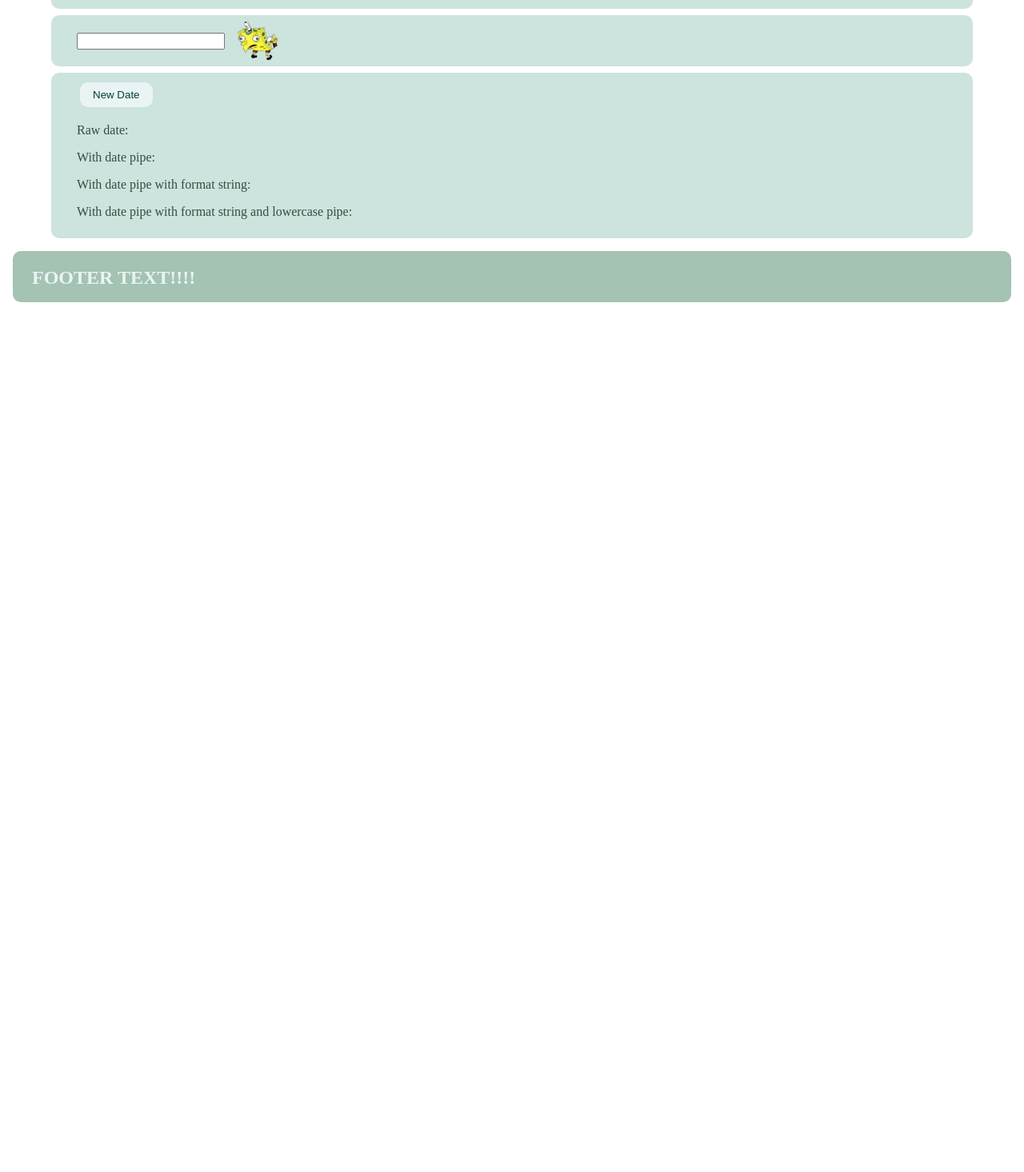
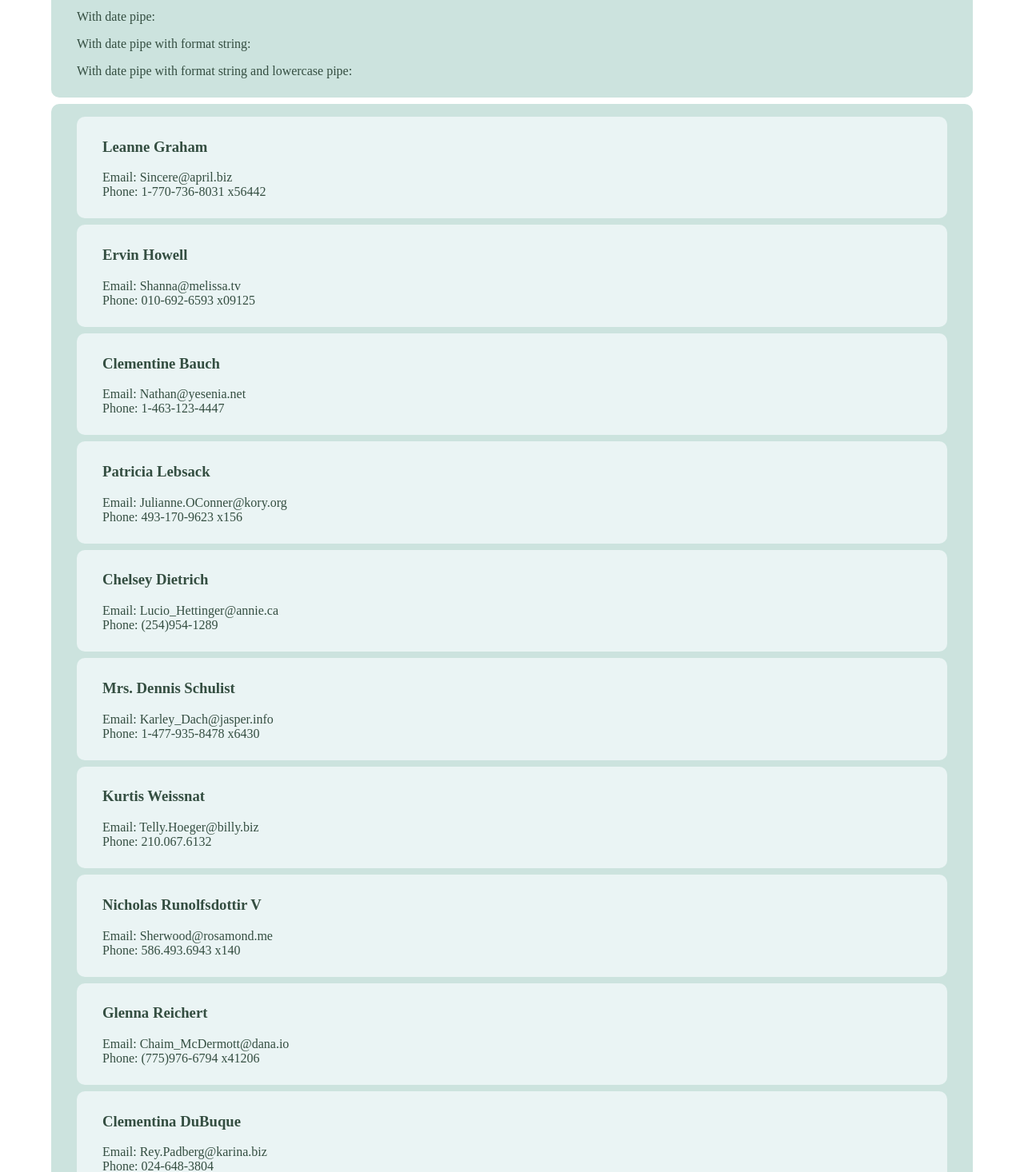
Before and after one commit to ephopper/angular-kt, an Angular app: page / in a window 1280 px wide. Shown: the part 366-1832 px from the top of the page at 80% size. Before the commit the page ends 800 px from the top, so only its background shows below. Built offline with nearby package versions, Linux system fonts and the light colour scheme.

Commit message:
adds users, user cards. removes CoL from app.component

```diff
--- a/src/app/app.component.html
+++ b/src/app/app.component.html
@@ -23,31 +23,6 @@
       </app-card>
 
       <app-card>
-        <div>
-          <app-foo (isGreaterThan3)="onGreaterThan3($event)"></app-foo>
-          <h1
-            *ngIf="winCashAndPrizes"
-            appColorText
-            [color]="'green'"
-          >
-            {{ cashAndPrizes }}
-          </h1>
-        </div>
-      </app-card>
-
-      <app-card>
-        <div>
-          <div *ngIf="showCOL">
-            <app-circle-of-life [someVal]="value"></app-circle-of-life>
-            <button (click)="onUpdateVal()">Update Value</button>
-          </div>
-          <div>
-            <button (click)="onToggleCOL()">Toggle Circle of Life</button>
-          </div>
-        </div>
-      </app-card>
-
-      <app-card>
         <div class="input-container">
           <input type="text" [(ngModel)]="text">
           <img src="../assets/PinClipart.com_spongebob-clipart_5274026.png"/>
@@ -64,6 +39,16 @@
         <p class="date-label">With date pipe with format string: <span class="date">{{ date | date:'EEEE MM/dd/YYYY' }}</span></p>
         <p class="date-label">With date pipe with format string and lowercase pipe: <span class="date">{{ date | date:'EEEE MM/dd/YYYY' | lowercase }}</span></p>
       </app-card>
+
+      <app-card>
+        <app-card *ngFor="let user of users" [backgroundColor]="'#eaf4f4'">
+          <h3 class="name-card-header">{{ user.name }}</h3>
+          <div class="name-card-text-container">
+            <p class="name-card-text">Email: {{ user.email }}</p>
+            <p class="name-card-text">Phone: {{ user.phone }}</p>
+          </div>
+        </app-card>
+      </app-card>
     </div>
 
     <!-- Footer -->
--- a/src/app/app.component.scss
+++ b/src/app/app.component.scss
@@ -28,3 +28,16 @@
 .date {
   color: #bc6c25;
 }
+
+.name-card-header {
+  color: #344e41;
+}
+
+.name-card-text-container {
+  padding-bottom: 1rem;
+}
+
+.name-card-text {
+  margin: 0rem;
+  color: #344e41;
+}
--- a/src/app/app.component.ts
+++ b/src/app/app.component.ts
@@ -1,4 +1,5 @@
 import { Component } from '@angular/core';
+import { users } from '../assets/users';
 
 @Component({
   selector: 'app-root',
@@ -9,23 +10,13 @@
 
   public date: string = '';
   public text: string = '';
+  public users: any = users;
 
   public winCashAndPrizes: boolean = false;
   public cashAndPrizes: string = 'BIG MONEY!!!!!';
 
-  public value: number = 99;
-  public showCOL: boolean = false;
-
   public onGreaterThan3($event: boolean): void {
     this.winCashAndPrizes = $event;
-  }
-
-  public onUpdateVal(): void {
-    this.value++;
-  }
-
-  public onToggleCOL(): void {
-    this.showCOL = !this.showCOL;
   }
 
   public onNewDate(): void {
--- a/src/app/layout/card/card.component.html
+++ b/src/app/layout/card/card.component.html
@@ -1,3 +1,3 @@
-<div class="container">
+<div [style.background-color]="backgroundColor" class="container">
     <ng-content></ng-content>
 </div>
--- a/src/app/layout/card/card.component.scss
+++ b/src/app/layout/card/card.component.scss
@@ -1,6 +1,5 @@
 .container {
     padding: 0.5rem 2rem;
     margin: 0.5rem 0;
-    background-color: #cce3de;
     border-radius: 10px;
 }
--- a/src/app/layout/card/card.component.ts
+++ b/src/app/layout/card/card.component.ts
@@ -1,4 +1,4 @@
-import { Component, OnInit } from '@angular/core';
+import { Component, Input, OnInit } from '@angular/core';
 
 @Component({
   selector: 'app-card',
@@ -7,6 +7,8 @@
 })
 export class CardComponent implements OnInit {
 
+  @Input() public backgroundColor: string = '#cce3de';
+
   constructor() { }
 
   ngOnInit(): void {
--- /dev/null
+++ b/src/assets/users.ts
@@ -0,0 +1,232 @@
+export const users = [
+    {
+      id: 1,
+      name: 'Leanne Graham',
+      username: 'Bret',
+      email: 'Sincere@april.biz',
+      address: {
+        street: 'Kulas Light',
+        suite: 'Apt. 556',
+        city: 'Gwenborough',
+        zipcode: '92998-3874',
+        geo: {
+          lat: '-37.3159',
+          lng: '81.1496'
+        }
+      },
+      phone: '1-770-736-8031 x56442',
+      website: 'hildegard.org',
+      company: {
+        name: 'Romaguera-Crona',
+        catchPhrase: 'Multi-layered client-server neural-net',
+        bs: 'harness real-time e-markets'
+      }
+    },
+    {
+      id: 2,
+      name: 'Ervin Howell',
+      username: 'Antonette',
+      email: 'Shanna@melissa.tv',
+      address: {
+        street: 'Victor Plains',
+        suite: 'Suite 879',
+        city: 'Wisokyburgh',
+        zipcode: '90566-7771',
+        geo: {
+          lat: '-43.9509',
+          lng: '-34.4618'
+        }
+      },
+      phone: '010-692-6593 x09125',
+      website: 'anastasia.net',
+      company: {
+        name: 'Deckow-Crist',
+        catchPhrase: 'Proactive didactic contingency',
+        bs: 'synergize scalable supply-chains'
+      }
+    },
+    {
+      id: 3,
+      name: 'Clementine Bauch',
+      username: 'Samantha',
+      email: 'Nathan@yesenia.net',
+      address: {
+        street: 'Douglas Extension',
+        suite: 'Suite 847',
+        city: 'McKenziehaven',
+        zipcode: '59590-4157',
+        geo: {
+          lat: '-68.6102',
+          lng: '-47.0653'
+        }
+      },
+      phone: '1-463-123-4447',
+      website: 'ramiro.info',
+      company: {
+        name: 'Romaguera-Jacobson',
+        catchPhrase: 'Face to face bifurcated interface',
+        bs: 'e-enable strategic applications'
+      }
+    },
+    {
+      id: 4,
+      name: 'Patricia Lebsack',
+      username: 'Karianne',
+      email: 'Julianne.OConner@kory.org',
+      address: {
+        street: 'Hoeger Mall',
+        suite: 'Apt. 692',
+        city: 'South Elvis',
+        zipcode: '53919-4257',
+        geo: {
+          lat: '29.4572',
+          lng: '-164.2990'
+        }
+      },
+      phone: '493-170-9623 x156',
+      website: 'kale.biz',
+      company: {
+        name: 'Robel-Corkery',
+        catchPhrase: 'Multi-tiered zero tolerance productivity',
+        bs: 'transition cutting-edge web services'
+      }
+    },
+    {
+      id: 5,
+      name: 'Chelsey Dietrich',
+      username: 'Kamren',
+      email: 'Lucio_Hettinger@annie.ca',
+      address: {
+        street: 'Skiles Walks',
+        suite: 'Suite 351',
+        city: 'Roscoeview',
+        zipcode: '33263',
+        geo: {
+          lat: '-31.8129',
+          lng: '62.5342'
+        }
+      },
+      phone: '(254)954-1289',
+      website: 'demarco.info',
+      company: {
+        name: 'Keebler LLC',
+        catchPhrase: 'User-centric fault-tolerant solution',
+        bs: 'revolutionize end-to-end systems'
+      }
+    },
+    {
+      id: 6,
+      name: 'Mrs. Dennis Schulist',
+      username: 'Leopoldo_Corkery',
+      email: 'Karley_Dach@jasper.info',
+      address: {
+        street: 'Norberto Crossing',
+        suite: 'Apt. 950',
+        city: 'South Christy',
+        zipcode: '23505-1337',
+        geo: {
+          lat: '-71.4197',
+          lng: '71.7478'
+        }
+      },
+      phone: '1-477-935-8478 x6430',
+      website: 'ola.org',
+      company: {
+        name: 'Considine-Lockman',
+        catchPhrase: 'Synchronised bottom-line interface',
+        bs: 'e-enable innovative applications'
+      }
+    },
+    {
+      id: 7,
+      name: 'Kurtis Weissnat',
+      username: 'Elwyn.Skiles',
+      email: 'Telly.Hoeger@billy.biz',
+      address: {
+        street: 'Rex Trail',
+        suite: 'Suite 280',
+        city: 'Howemouth',
+        zipcode: '58804-1099',
+        geo: {
+          lat: '24.8918',
+          lng: '21.8984'
+        }
+      },
+      phone: '210.067.6132',
+      website: 'elvis.io',
+      company: {
+        name: 'Johns Group',
+        catchPhrase: 'Configurable multimedia task-force',
+        bs: 'generate enterprise e-tailers'
+      }
+    },
+    {
+      id: 8,
+      name: 'Nicholas Runolfsdottir V',
+      username: 'Maxime_Nienow',
+      email: 'Sherwood@rosamond.me',
+      address: {
+        street: 'Ellsworth Summit',
+        suite: 'Suite 729',
+        city: 'Aliyaview',
+        zipcode: '45169',
+        geo: {
+          lat: '-14.3990',
+          lng: '-120.7677'
+        }
+      },
+      phone: '586.493.6943 x140',
+      website: 'jacynthe.com',
+      company: {
+        name: 'Abernathy Group',
+        catchPhrase: 'Implemented secondary concept',
+        bs: 'e-enable extensible e-tailers'
+      }
+    },
+    {
+      id: 9,
+      name: 'Glenna Reichert',
+      username: 'Delphine',
+      email: 'Chaim_McDermott@dana.io',
+      address: {
+        street: 'Dayna Park',
+        suite: 'Suite 449',
+        city: 'Bartholomebury',
+        zipcode: '76495-3109',
+        geo: {
+          lat: '24.6463',
+          lng: '-168.8889'
+        }
+      },
+      phone: '(775)976-6794 x41206',
+      website: 'conrad.com',
+      company: {
+        name: 'Yost and Sons',
+        catchPhrase: 'Switchable contextually-based project',
+        bs: 'aggregate real-time technologies'
+      }
+    },
+    {
+      id: 10,
+      name: 'Clementina DuBuque',
+      username: 'Moriah.Stanton',
+      email: 'Rey.Padberg@karina.biz',
+      address: {
+        street: 'Kattie Turnpike',
+        suite: 'Suite 198',
+        city: 'Lebsackbury',
+        zipcode: '31428-2261',
+        geo: {
+          lat: '-38.2386',
+          lng: '57.2232'
+        }
+      },
+      phone: '024-648-3804',
+      website: 'ambrose.net',
+      company: {
+        name: 'Hoeger LLC',
+        catchPhrase: 'Centralized empowering task-force',
+        bs: 'target end-to-end models'
+      }
+    }
+  ]
```
